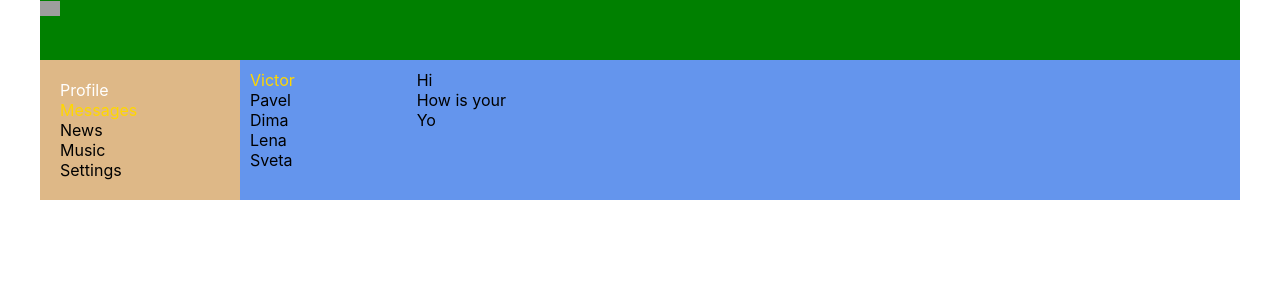
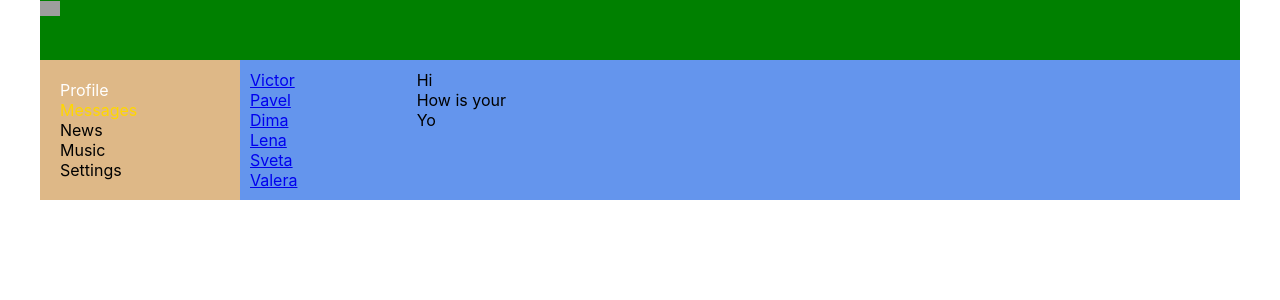
Before and after one commit to Viktor1504/SocialNetwork, a React (Create React App) app: page /dialogs in a window 1280 px wide. Shown: the top 300 px of the page. Built offline with nearby package versions, Linux system fonts and the light colour scheme; grey boxes are pictures that could not be loaded.

Commit message:
add route for dialogs

```diff
--- a/src/App.tsx
+++ b/src/App.tsx
@@ -12,11 +12,10 @@ function App() {
             <div className="app-wrapper">
                 <Header/>
                 <Navbar/>
-
                 <div className={'app-wrapper-content'}>
                     <Routes>
-                        <Route path="profile" element={<Profile/>}/>
-                        <Route path="dialogs" element={<Dialogs/>}/>
+                        <Route path="/profile/*" element={<Profile/>}/>
+                        <Route path="/dialogs/*" element={<Dialogs/>}/>
                     </Routes>
                 </div>
             </div>
--- a/src/components/dialogs/Dialogs.tsx
+++ b/src/components/dialogs/Dialogs.tsx
@@ -1,24 +1,28 @@
 import React from 'react';
 import s from './Dialogs.module.css'
+import {NavLink} from 'react-router-dom';
 
 export const Dialogs = (props: any) => {
     return (
         <div className={s.dialogs}>
             <div className={s.dialogsItems}>
                 <div className={s.dialog + ' ' + s.active}>
-                    Victor
+                    <NavLink to={'dialogs/1'}>Victor </NavLink>
                 </div>
                 <div className={s.dialog}>
-                    Pavel
+                    <NavLink to={'dialogs/2'}>Pavel</NavLink>
                 </div>
                 <div className={s.dialog}>
-                    Dima
+                    <NavLink to={'dialogs/3'}>Dima</NavLink>
                 </div>
                 <div className={s.dialog}>
-                    Lena
+                    <NavLink to={'dialogs/4'}>Lena</NavLink>
                 </div>
                 <div className={s.dialog}>
-                    Sveta
+                    <NavLink to={'dialogs/5'}>Sveta</NavLink>
+                </div>
+                <div className={s.dialog}>
+                    <NavLink to={'dialogs/6'}>Valera</NavLink>
                 </div>
 
             </div>
```
